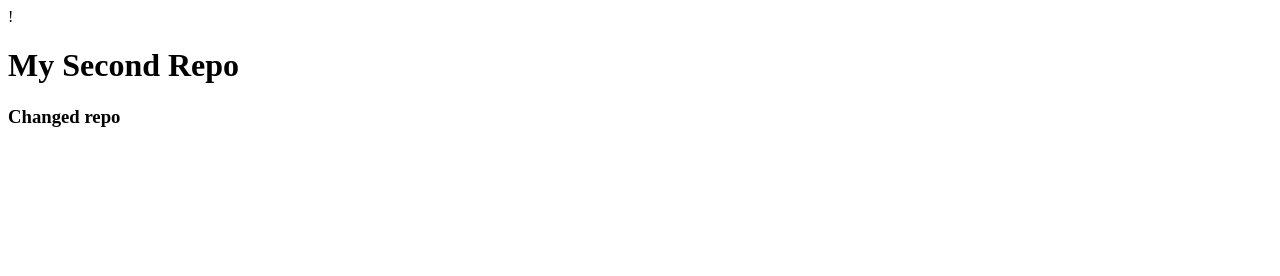
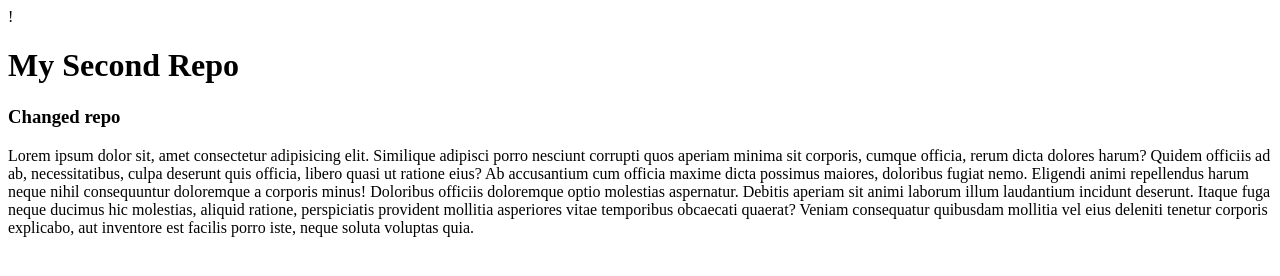
Before and after one commit to abirwww/my-second-repo, a plain HTML site: page index.html in a window 1280 px wide. Drawn offline with Linux system fonts and the light colour scheme.

Commit message:
again add

```diff
--- a/index.html
+++ b/index.html
@@ -10,5 +10,6 @@
 <body>
     <h1>My Second Repo</h1>
     <h3>Changed repo </h3>
+    <p>Lorem ipsum dolor sit, amet consectetur adipisicing elit. Similique adipisci porro nesciunt corrupti quos aperiam minima sit corporis, cumque officia, rerum dicta dolores harum? Quidem officiis ad ab, necessitatibus, culpa deserunt quis officia, libero quasi ut ratione eius? Ab accusantium cum officia maxime dicta possimus maiores, doloribus fugiat nemo. Eligendi animi repellendus harum neque nihil consequuntur doloremque a corporis minus! Doloribus officiis doloremque optio molestias aspernatur. Debitis aperiam sit animi laborum illum laudantium incidunt deserunt. Itaque fuga neque ducimus hic molestias, aliquid ratione, perspiciatis provident mollitia asperiores vitae temporibus obcaecati quaerat? Veniam consequatur quibusdam mollitia vel eius deleniti tenetur corporis explicabo, aut inventore est facilis porro iste, neque soluta voluptas quia.</p>
 </body>
 </html>
```
